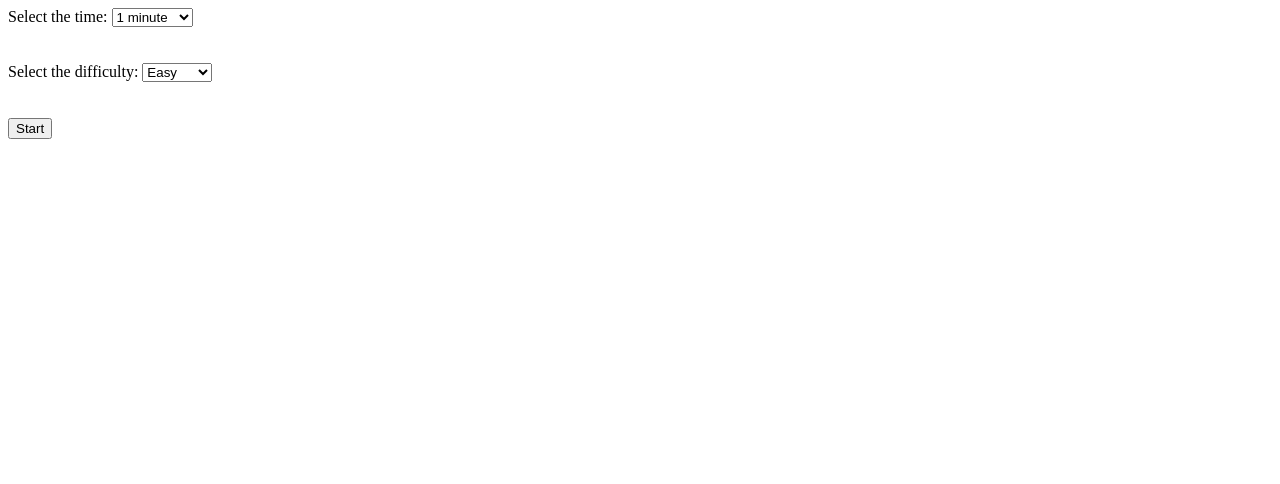
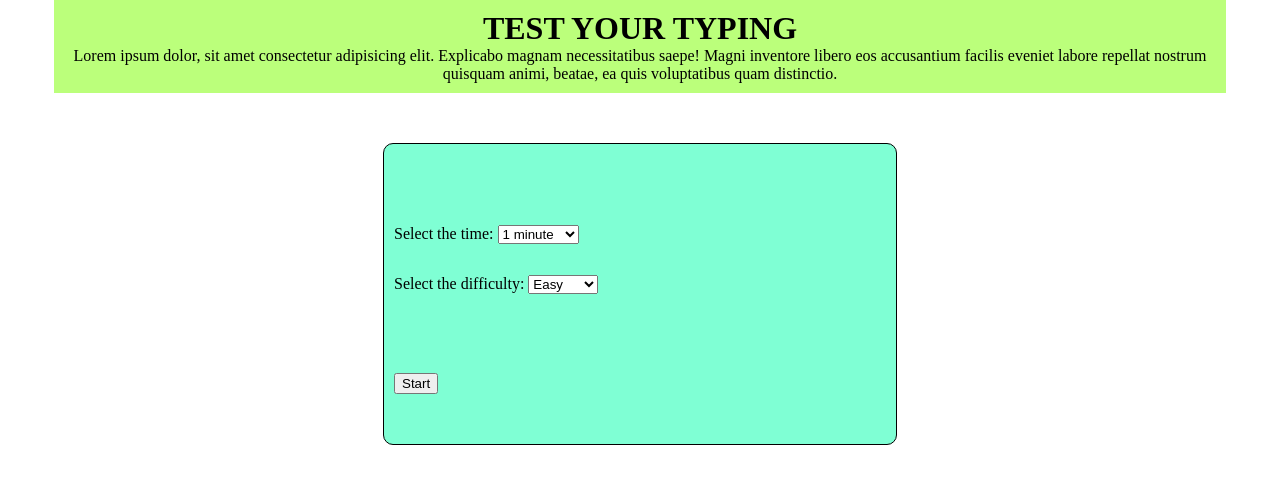
Before and after one commit to zeshan2001/Speedy-Fingers, a website: page index.html in a window 1280 px wide. Drawn offline with Linux system fonts and the light colour scheme.

Commit message:
index.html structure added

```diff
--- a/index.html
+++ b/index.html
@@ -9,9 +9,19 @@
     <title>Speedy Fingers</title>
   </head>
   <body>
-    <header></header>
+    <header>
+      <div class="main-info">
+        <h1>TEST YOUR TYPING</h1>
+        <p>
+          Lorem ipsum dolor, sit amet consectetur adipisicing elit. Explicabo
+          magnam necessitatibus saepe! Magni inventore libero eos accusantium
+          facilis eveniet labore repellat nostrum quisquam animi, beatae, ea
+          quis voluptatibus quam distinctio.
+        </p>
+      </div>
+    </header>
     <main>
-      <div>
+      <div class="main-div">
         <label for="">Select the time: </label>
         <select name="time" id="time">
           <option value="1">1 minute</option>
@@ -19,9 +29,8 @@
           <option value="10">10 minute</option>
         </select>
       </div>
-      <br />
-      <br />
-      <div>
+
+      <div class="main-div">
         <label for="">Select the difficulty: </label>
         <select name="difficulty" id="difficulty">
           <option value="easy">Easy</option>
@@ -29,10 +38,9 @@
           <option value="hard">Hard</option>
         </select>
       </div>
-      <br />
-      <br />
-      <button id="start-btn">Start</button>
-      <!-- <input type="button" value="Start" id="start-btn" /> -->
+      <div class="main-div">
+        <button id="start-btn">Start</button>
+      </div>
     </main>
   </body>
 </html>
--- a/result.js
+++ b/result.js
@@ -13,10 +13,13 @@ const timeElement = document.querySelector('#time')
 const levelElement = document.querySelector('#level')
 const speedWPMElement = document.querySelector('#speed-wpm')
 const accuracyElement = document.querySelector('#accuracy')
-const randomTextElement = document.querySelector('#check-text').innerText
+let randomTextElement = (document.querySelector('#check-text').innerText =
+  playObj.randomSentence()) // random text
 const userTextElement = document.querySelector('#typing-test')
 const highlightOutput = document.querySelector('#highlight-output')
 
+console.log(playObj.randomSentence())
+// randomTextElement = playObj.randomSentence()
 timeElement.innerText = `${playObj.getTime()}:00`
 levelElement.innerText = playObj.getLevel() // level
 randomCharList = randomTextElement.split('')
--- a/style.css
+++ b/style.css
@@ -1,3 +1,32 @@
+* {
+  margin: 0;
+}
+
+.main-info {
+  background-color: rgb(187, 255, 123);
+  width: 90%;
+  text-align: center;
+  margin: 0 auto;
+  padding: 10px;
+}
+main {
+  display: grid;
+  grid-template-rows: 100px 50px 100px;
+  align-items: flex-end;
+  /* justify-content: center; */
+  background-color: aquamarine;
+  width: 40%;
+  min-height: 300px;
+  /* padding: 15px; */
+  margin: 50px auto 20px auto;
+  border: 1px solid;
+  border-radius: 10px;
+}
+
+.main-div {
+  margin: 0 10px;
+}
+
 .typing-container {
   position: relative;
   width: 600px;
```
Also changed, not shown: sf.jpg (added).
